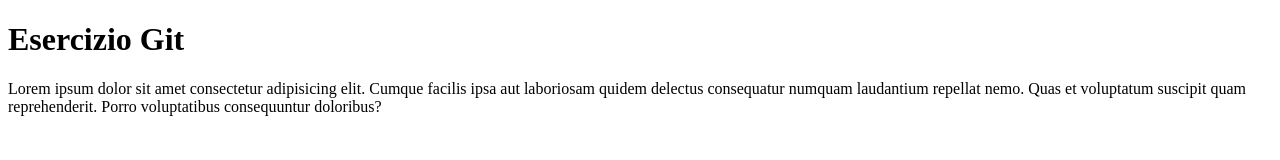
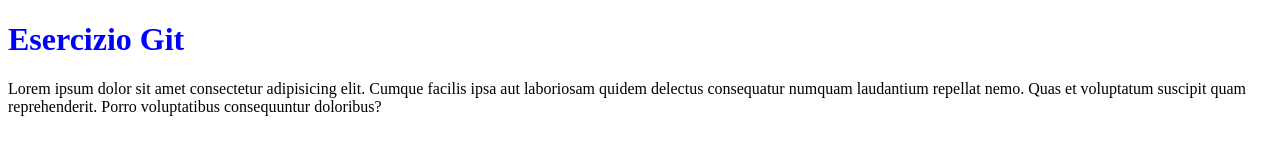
Before and after one commit to GiovanniMiglio/eserciziogit, a plain HTML site: page index.html in a window 1280 px wide. Drawn offline with Linux system fonts and the light colour scheme.

Commit message:
aggiunto css

```diff
--- a/index.html
+++ b/index.html
@@ -4,9 +4,12 @@
     <meta charset="UTF-8">
     <meta name="viewport" content="width=device-width, initial-scale=1.0">
     <title>Document</title>
+    <link rel="stylesheet" href="style.css">
 </head>
 <body>
-    <h1> Esercizio Git</h1>
-    <p>Lorem ipsum dolor sit amet consectetur adipisicing elit. Cumque facilis ipsa aut laboriosam quidem delectus consequatur numquam laudantium repellat nemo. Quas et voluptatum suscipit quam reprehenderit. Porro voluptatibus consequuntur doloribus?</p>
+    <header>
+        <h1> Esercizio Git</h1>
+        <p>Lorem ipsum dolor sit amet consectetur adipisicing elit. Cumque facilis ipsa aut laboriosam quidem delectus consequatur numquam laudantium repellat nemo. Quas et voluptatum suscipit quam reprehenderit. Porro voluptatibus consequuntur doloribus?</p>
+    </header>
 </body>
 </html>
--- a/style.css
+++ b/style.css
@@ -0,0 +1,3 @@
+h1{
+    color: blue;
+}
```
